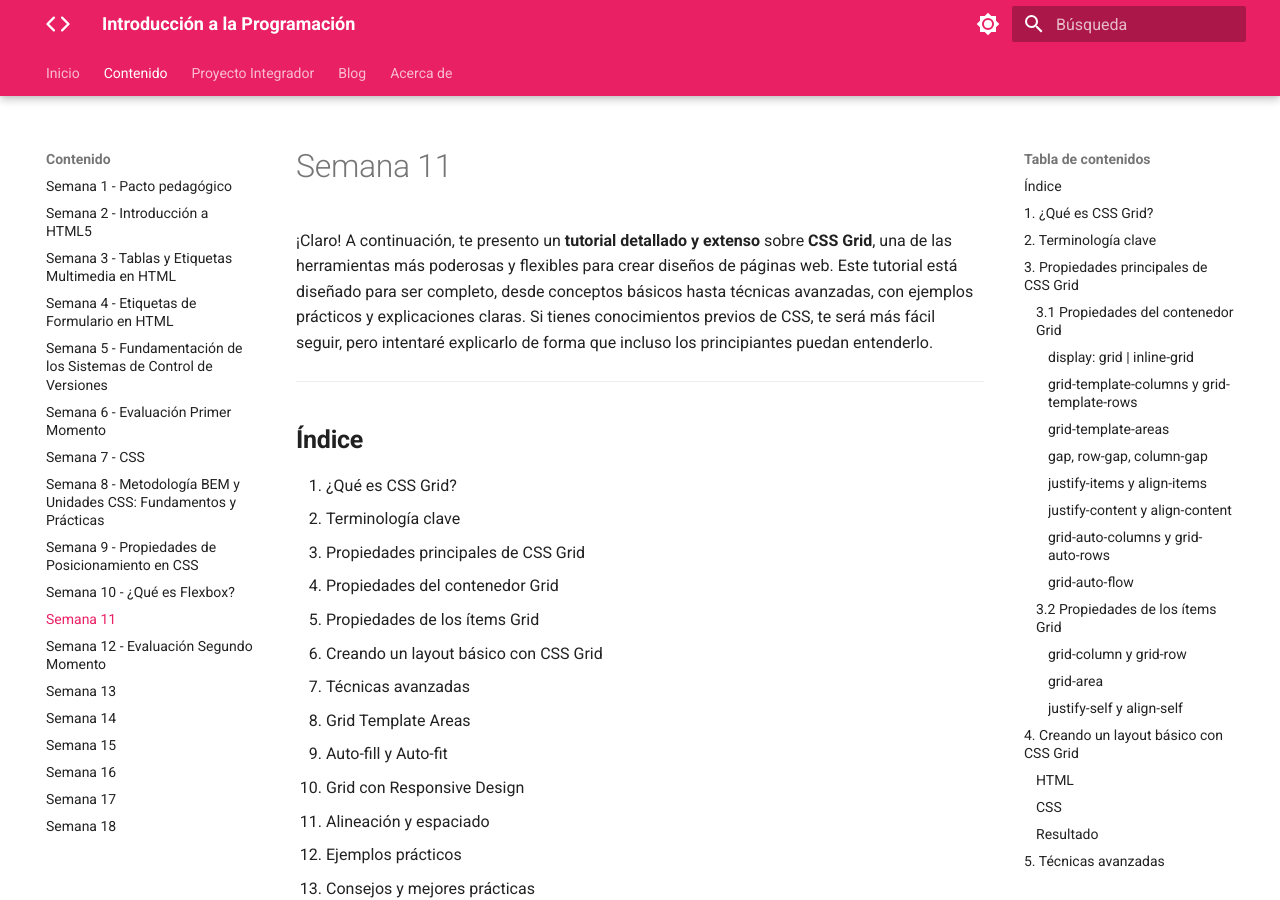
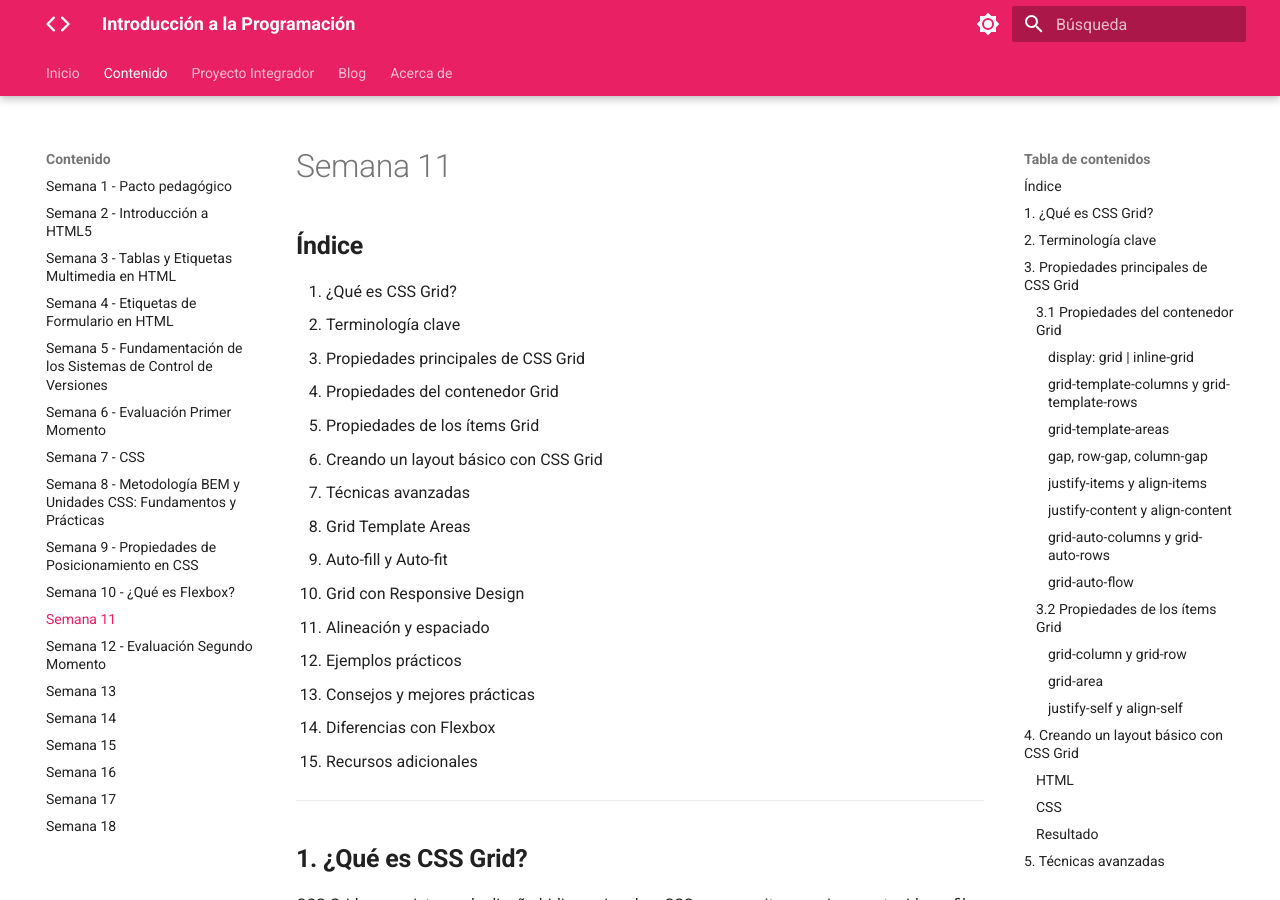
Before and after one commit to jfinfocesde/25ip, an MkDocs documentation site: the page built from docs/content/p11.md, in a window 1280 px wide and 900 px high. Built offline with MkDocs 1.6.1 and Material for MkDocs 9.7.7, drawn with Linux system fonts in a browser that asks for light colours.

Commit message:
06-08-2025

```diff
--- a/docs/content/p11.md
+++ b/docs/content/p11.md
@@ -1,8 +1,4 @@
 #  Semana 11
-
-¡Claro! A continuación, te presento un **tutorial detallado y extenso** sobre **CSS Grid**, una de las herramientas más poderosas y flexibles para crear diseños de páginas web. Este tutorial está diseñado para ser completo, desde conceptos básicos hasta técnicas avanzadas, con ejemplos prácticos y explicaciones claras. Si tienes conocimientos previos de CSS, te será más fácil seguir, pero intentaré explicarlo de forma que incluso los principiantes puedan entenderlo.
-
----
 
 ## **Índice**
 1. ¿Qué es CSS Grid?
```
